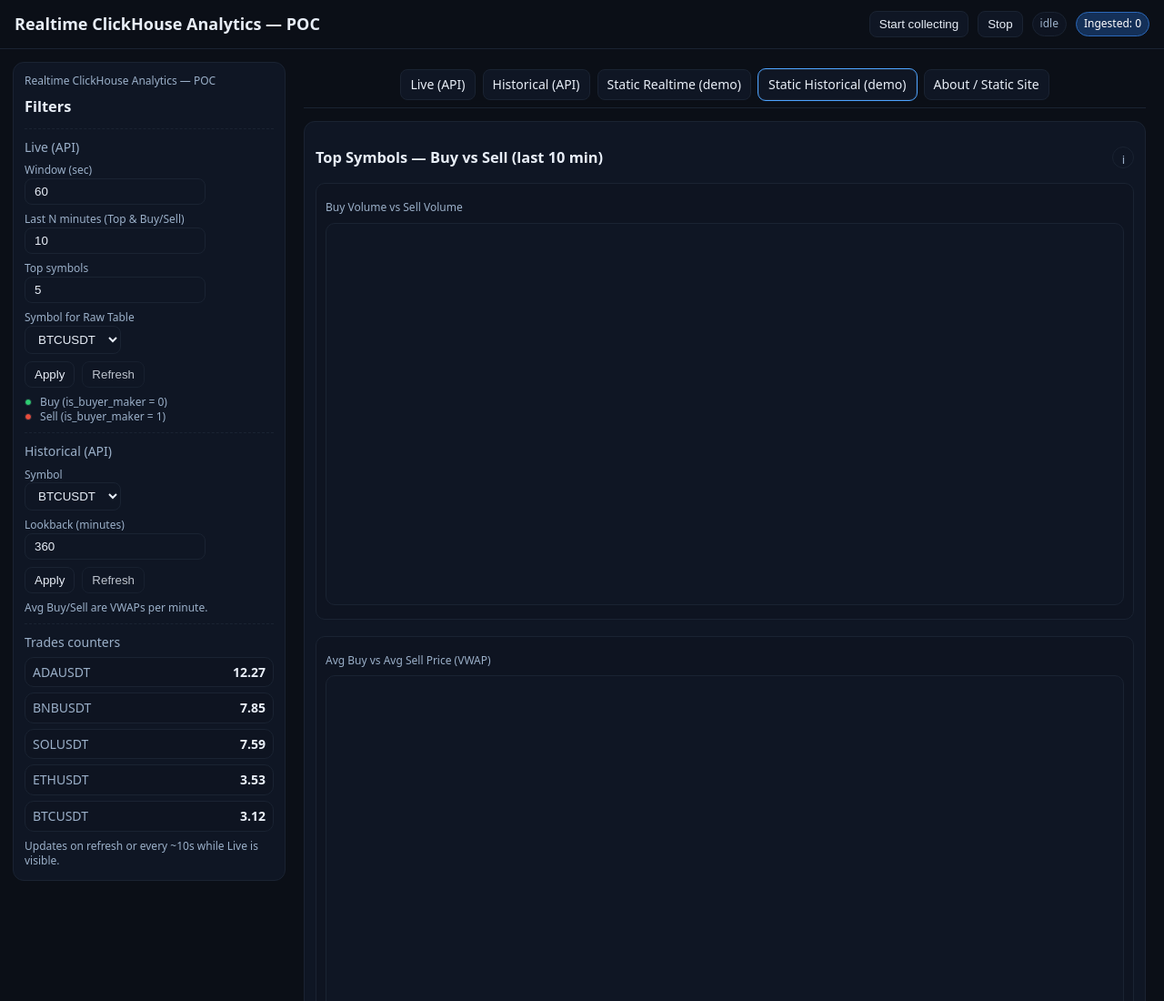
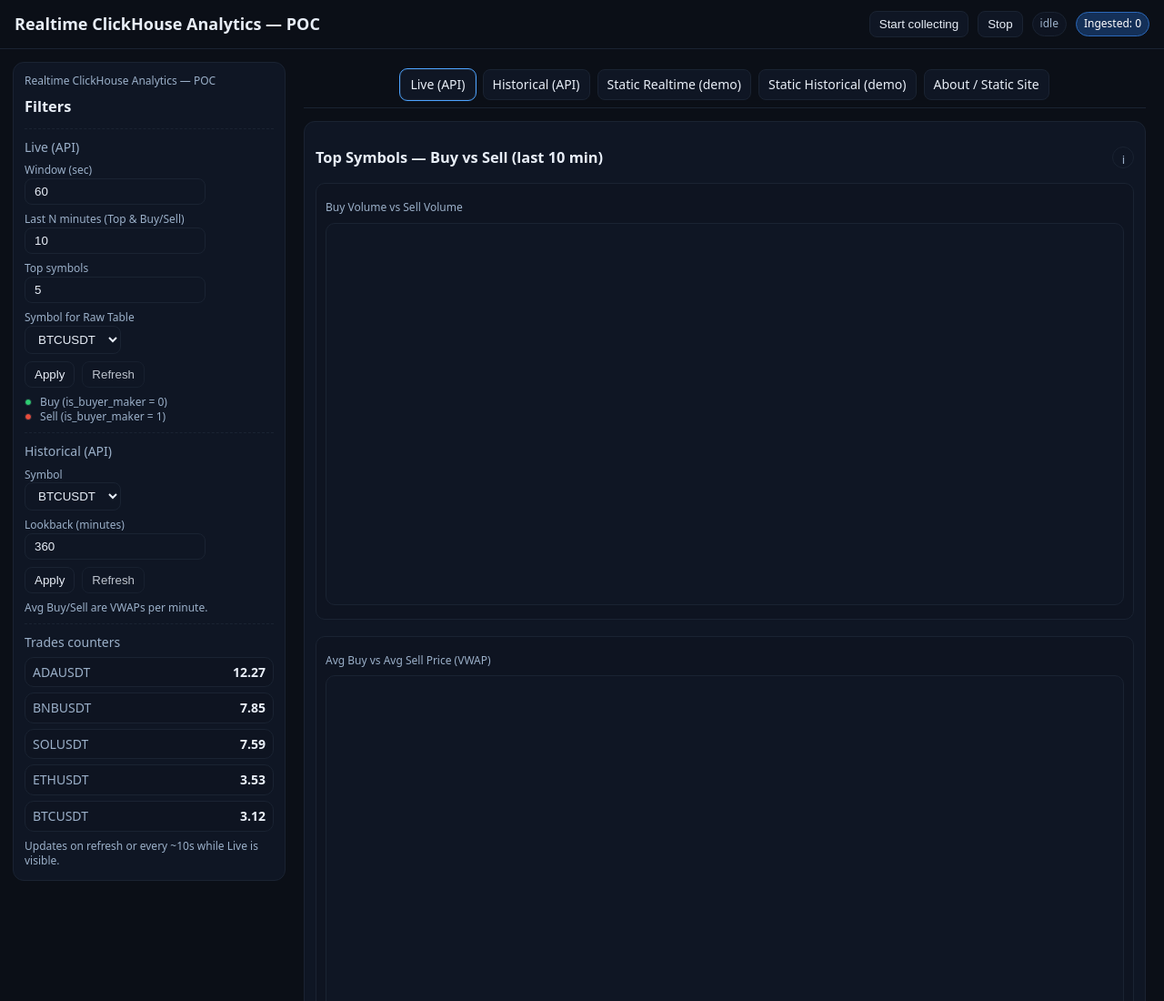
Before and after one commit to Deniskerec/crypto-clickhouse-POC, a plain HTML site: page docs/index.html in a window 1280 px wide. Shown: the top 1100 px of the page at 91% size. Drawn offline with nearby package versions, Linux system fonts and the light colour scheme; no server answers.

Commit message:
change again

```diff
--- a/docs/index.html
+++ b/docs/index.html
@@ -129,10 +129,10 @@
     <!-- Main -->
     <main>
       <div class="tabs">
-        <div class="tab" data-tab="live">Live (API)</div>
+        <div class="tab active" data-tab="live">Live (API)</div>
         <div class="tab" data-tab="historical">Historical (API)</div>
         <div class="tab" data-tab="static-live">Static Realtime (demo)</div>
-        <div class="tab active" data-tab="static-hist">Static Historical (demo)</div>
+        <div class="tab" data-tab="static-hist">Static Historical (demo)</div>
         <div class="tab" data-tab="about">About / Static Site</div>
       </div>
 
```
